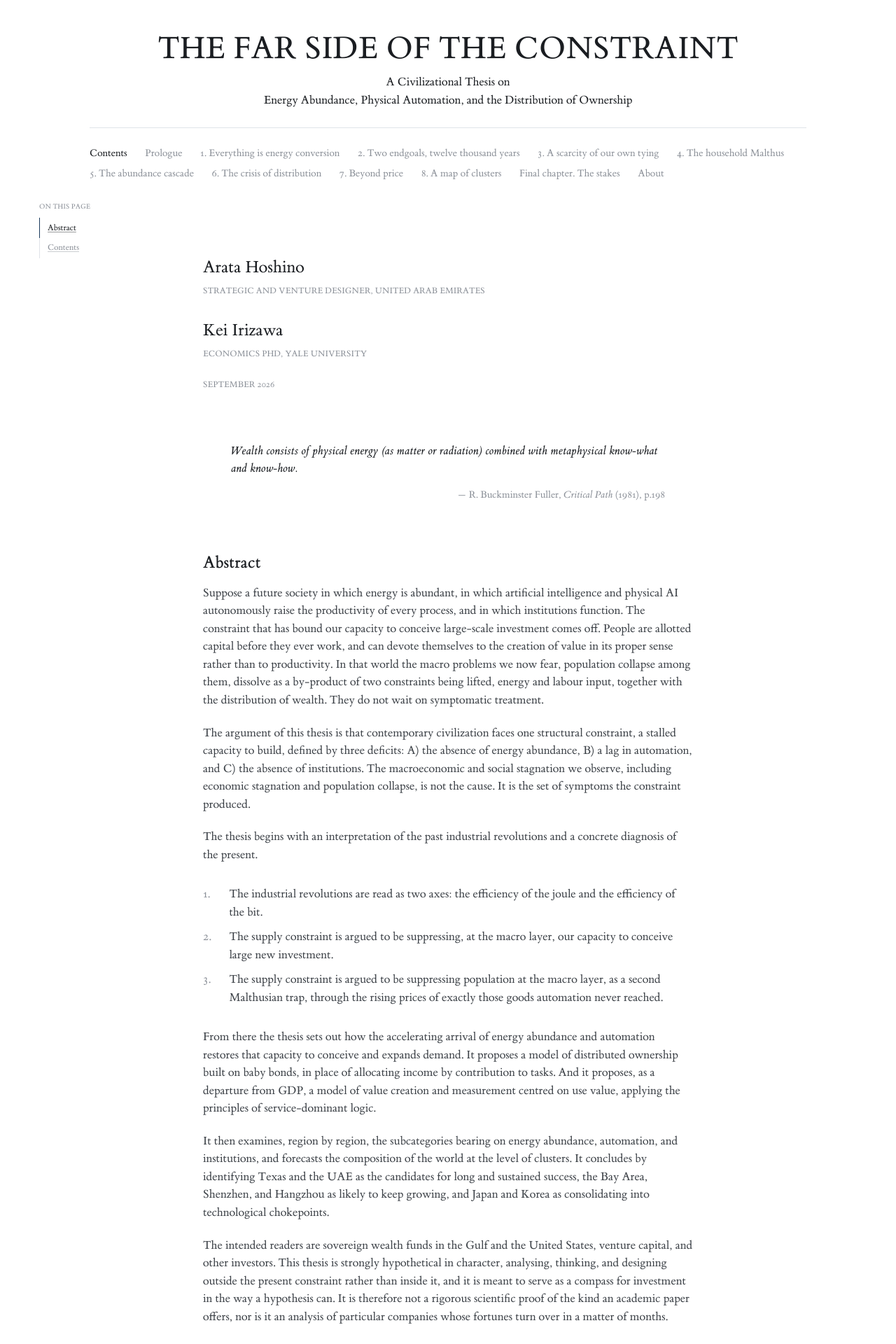
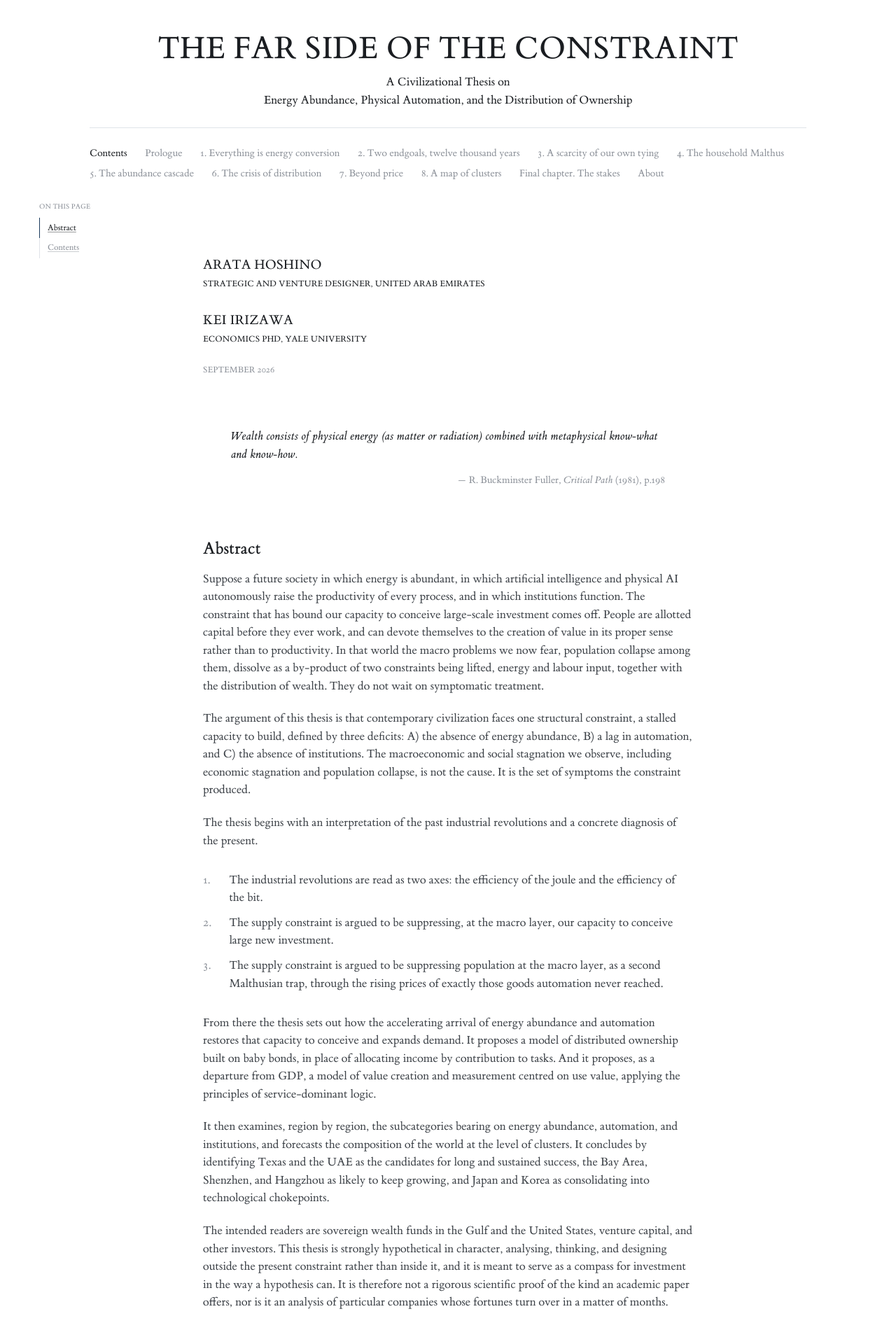
Before and after one commit to arata-hoshino/arata-hoshino.github.io, a Jekyll site: the page built from index.md, in a window 1280 px wide. Shown: the top 1920 px of the page at 70% size. Built offline with Jekyll 4.4.1, drawn with Linux system fonts in a browser that asks for light colours.

Commit message:
Set the authors in capitals, with the role in ink under the name
The names come down a step in size and go up into capitals, the role
line follows closer under each, and it is set in ink rather than muted:
these are the authors, not metadata.

Co-Authored-By: Claude Opus 5 (1M context) <noreply@anthropic.com>

```diff
--- a/assets/css/style.css
+++ b/assets/css/style.css
@@ -147,6 +147,7 @@ a:focus-visible {
 .eyebrow,
 .prose h3,
 .prose thead th,
+.author-name,
 .author-role,
 .page-date,
 .toc-note,
@@ -466,12 +467,12 @@ main {
 .author-name {
   margin: 0;
   color: var(--ink);
-  font-size: 1.45em;  /* the size a section head is set at */
+  font-size: 1.15em;
 }
 
 .author-role {
-  margin: 0.5em 0 0;
-  color: var(--muted);
+  margin: 0.3em 0 0;
+  color: var(--ink);
   font-size: 0.74em;
 }
 
```
